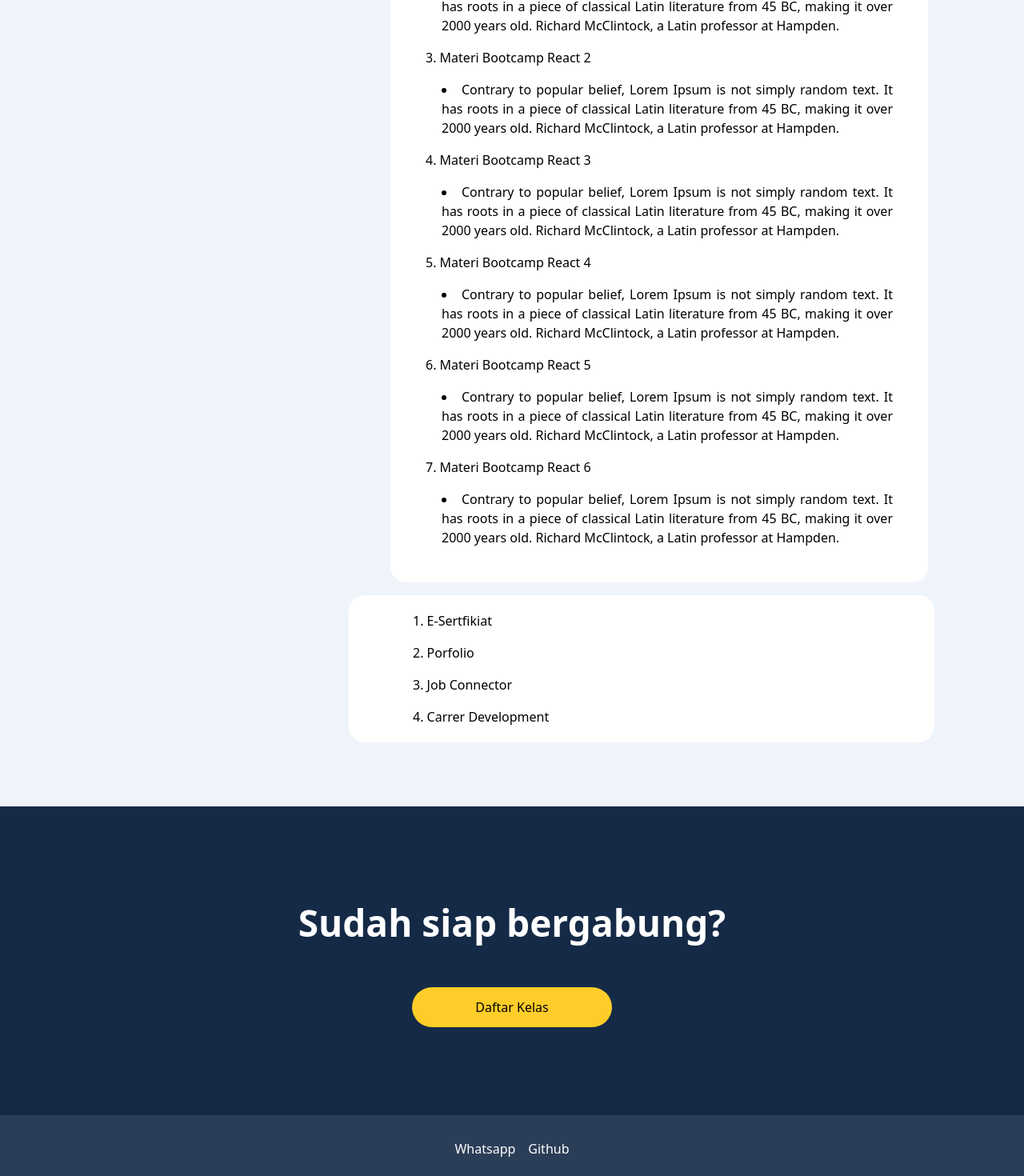
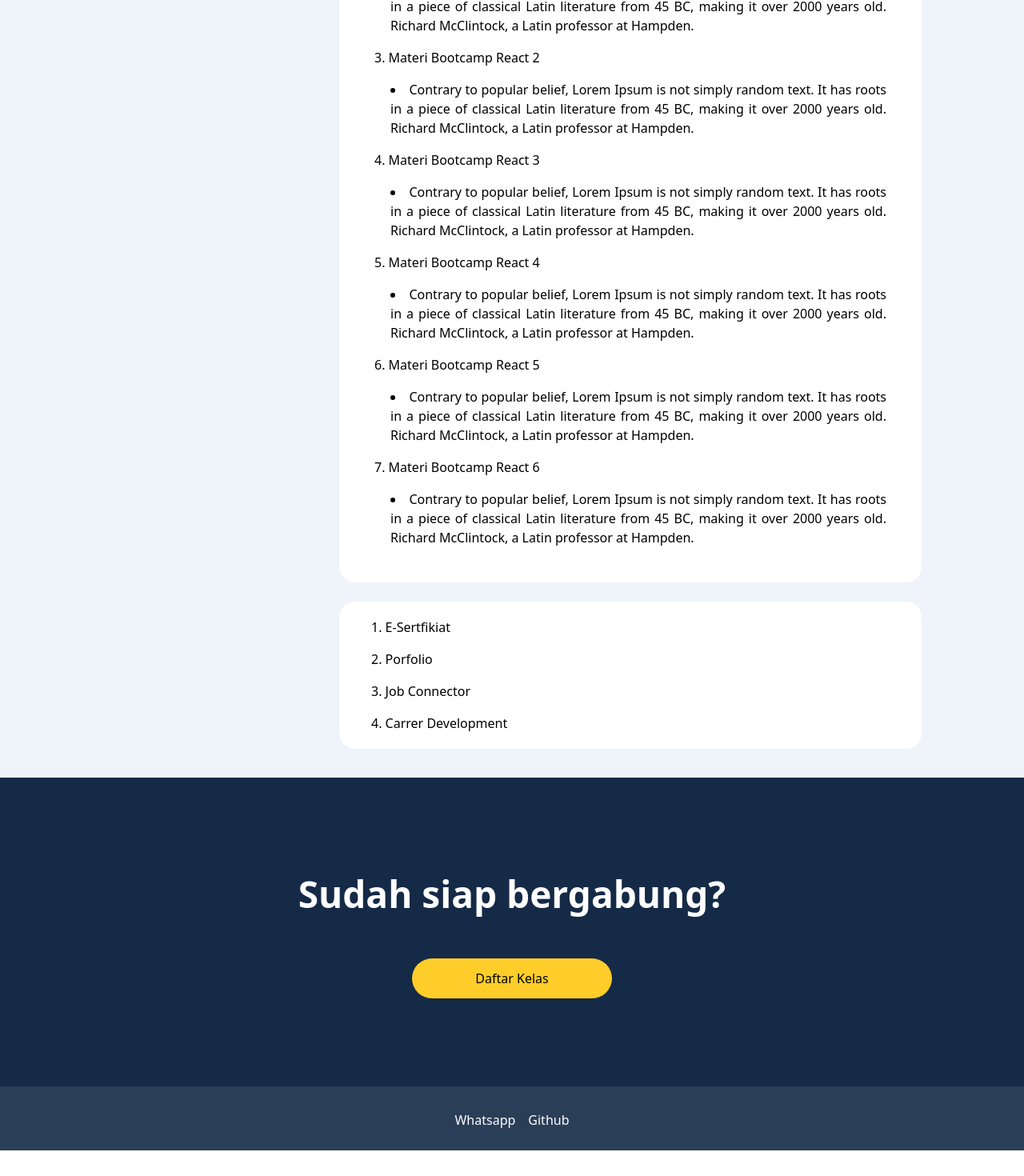
Before and after one commit to aguskrisna12/Edutech, a React (Create React App) app: page /list-materi/1 in a window 1280 px wide. Shown: the part 746-2216 px from the top of the page at 80% size. After the commit the page ends 2184 px from the top, so only its background shows below. Built offline with nearby package versions, Linux system fonts and the light colour scheme.

Commit message:
update responsive

```diff
--- a/src/Components/Bca.jsx
+++ b/src/Components/Bca.jsx
@@ -6,7 +6,7 @@ export default function Bca({handleRadioChange, selectedValue}) {
                     <img className="w-10 h-3 md:w-[72px] md:h-[21.18px]" src="https://upload.wikimedia.org/wikipedia/commons/thumb/5/5c/Bank_Central_Asia.svg/1200px-Bank_Central_Asia.svg.png" alt="img" />
                     <span className="md:pl-4 text-sm pl-4">Bank Transfer ke Rek Bank BCA</span>
                 </div>
-                <input type="radio" name="radAnswer" value='BCA' onChange={(e) => handleRadioChange(e, "https://upload.wikimedia.org/wikipedia/commons/thumb/5/5c/Bank_Central_Asia.svg/1200px-Bank_Central_Asia.svg.png")} checked={selectedValue === 'BCA'} required/>
+                <input className="md:ml-[140px]" type="radio" name="radAnswer" value='BCA' onChange={(e) => handleRadioChange(e, "https://upload.wikimedia.org/wikipedia/commons/thumb/5/5c/Bank_Central_Asia.svg/1200px-Bank_Central_Asia.svg.png")} checked={selectedValue === 'BCA'} required/>
             </div>
         </>
     )
--- a/src/Components/Bni.jsx
+++ b/src/Components/Bni.jsx
@@ -6,7 +6,7 @@ export default function Bni({handleRadioChange, selectedValue}) {
                     <img className="w-10 h-4 md:w-[72px] md:h-[21.18px]" src="https://upload.wikimedia.org/wikipedia/id/thumb/5/55/BNI_logo.svg/1200px-BNI_logo.svg.png" alt="img" />
                     <span className="md:pl-4 text-sm pl-4">Bank Transfer ke Rek Bank BNI</span>
                 </div>
-                <input type="radio" name="radAnswer" value='BNI' onChange={e => handleRadioChange(e, "https://upload.wikimedia.org/wikipedia/id/thumb/5/55/BNI_logo.svg/1200px-BNI_logo.svg.png")} checked={selectedValue === 'BNI'} required/>
+                <input className="md:ml-[140px]" type="radio" name="radAnswer" value='BNI' onChange={e => handleRadioChange(e, "https://upload.wikimedia.org/wikipedia/id/thumb/5/55/BNI_logo.svg/1200px-BNI_logo.svg.png")} checked={selectedValue === 'BNI'} required/>
             </div>
         </>
     )
--- a/src/Components/Header.jsx
+++ b/src/Components/Header.jsx
@@ -11,7 +11,7 @@ function Header() {
       ]
     return (
         <>
-            <header className="bg-[#152A46] text-white pl-[120px] pr-[70px] py-[28px] md:flex md:justify-between md:items-center">
+            <header className="bg-[#152A46] text-white md:pl-[120px] md:pr-[70px] py-[28px] md:flex md:justify-between md:items-center">
                 <Link className="flex justify-center pb-3" to={'/'}><img src="/assets/img/logo.png" className="w-[50px] h-[50px]" alt='img' /></Link>
                 <nav>
                     <ListNavigation items={navItems} />
--- a/src/Components/Mandiri.jsx
+++ b/src/Components/Mandiri.jsx
@@ -1,12 +1,12 @@
 export default function Mandiri({selectedValue, handleRadioChange}) {
     return (
         <>
-            <div className="flex justify-between items-center px-2 h-12 md:flex md:justify-between md:w-[489px] md:h-14 md:mt-3.5 rounded shadow border border-neutral-300 md:px-3">
+            <div className="flex justify-between items-center px-2 h-12 md:flex md:justify-between md:w-fit md:h-14 md:mt-3.5 rounded shadow border border-neutral-300 md:px-3">
                 <div className="flex items-center">
                     <img className="w-10 md:w-[72px] md:h-[21.18px]" src="https://upload.wikimedia.org/wikipedia/commons/thumb/a/ad/Bank_Mandiri_logo_2016.svg/2560px-Bank_Mandiri_logo_2016.svg.png" alt="img" />
                     <span className="md:pl-4 text-sm pl-4">Bank Transfer ke Rek Bank Mandiri</span>
                 </div>
-                <input type="radio" name="radAnswer" value='Mandiri' onChange={e => handleRadioChange(e, "https://upload.wikimedia.org/wikipedia/commons/thumb/a/ad/Bank_Mandiri_logo_2016.svg/2560px-Bank_Mandiri_logo_2016.svg.png")} checked={selectedValue === 'Mandiri'} required/>
+                <input className="md:ml-[140px]" type="radio" name="radAnswer" value='Mandiri' onChange={e => handleRadioChange(e, "https://upload.wikimedia.org/wikipedia/commons/thumb/a/ad/Bank_Mandiri_logo_2016.svg/2560px-Bank_Mandiri_logo_2016.svg.png")} checked={selectedValue === 'Mandiri'} required/>
             </div>
         </>
     )
--- a/src/Pages/ListCards/index.jsx
+++ b/src/Pages/ListCards/index.jsx
@@ -15,10 +15,10 @@ function ListCards() {
     return (
         <>
             <HeaderImg />
-            <div className="py-[50px] h-max gap-10 grid sm:grid-cols-1 md:grid-cols-2 lg:grid-cols-3 place-items-center bg-[#EFF4FA]">
+            <div className="py-[50px] px-[5%] h-max gap-10 grid grid-cols-1 sm:grid-cols-1 md:grid-cols-1 lg:grid-cols-3 sm:place-items-center place-items-center bg-[#EFF4FA]">
                 {entities.map((item, i) => (
-                    <section onClick={() => goTo(item.id)} key={i} className="w-[352px] cursor-pointer flex flex-wrap drop-shadow-md transition ease-in-out delay-15 hover:-translate-y-1 hover:scale-110 duration-300">
-                        <div className="bg-[#152A46] flex rounded-t-[20px] h-[128px] w-[400px]">
+                    <section onClick={() => goTo(item.id)} key={i} className="w-[90%] cursor-pointer flex flex-wrap drop-shadow-md transition ease-in-out delay-15 hover:-translate-y-1 hover:scale-110 duration-300">
+                        <div className="bg-[#152A46] flex rounded-t-[20px] h-max w-[400px]">
                             <img src="/assets/img/person.png" className="w-[75px] h-[110px] ml-[28px] mt-[16px]" alt='img' />
                             <div>
                                 <h2 className="ml-[17px] mt-[27px] text-[16px] font-semibold text-[#FFCD29]">Insentif Bootcamp</h2>
--- a/src/Pages/ListDetails/index.jsx
+++ b/src/Pages/ListDetails/index.jsx
@@ -70,8 +70,8 @@ function ListDetails() {
         </div>
         <img className="pr-[100px] hidden" src="/assets/img/header.png" alt="" />
       </div>
-      <div className="bg-[#EFF4FA]">
-        <div className="flex flex-col gap-y-7 md:gap-x-8 px-10 md:px-[120px] justify-center w-full md:flex md:flex-row md:pt-10">
+      <div className="bg-[#EFF4FA] px-[10%] grid sm:grid-cols-4 grid-cols-1 pb-9">
+        <div className="sm:col-span-1 flex flex-col justify-center w-full md:flex md:flex-row md:pt-10 mb-5">
           <div className="rounded-[20px] md:w-[350px] bg-[#FFFFFF] leading-loose h-[250px] mt-6">
             <p className="pl-[60px] pt-5">Materi</p>
             <p className="pl-[60px]">Fasilitas</p>
@@ -84,7 +84,9 @@ function ListDetails() {
               <button onClick={() => goTo(id)} class=" hover:bg-[#EBBD28] rounded-full h-[50px] w-[250px] bg-[#FFCD29]">Save Changes</button>
             </div>
           </div>
-          <div className="bg-[#FFFFFF] rounded-[20px] md:w-[900px] md:mt-6 md:ml-4 pl-11 pr-11 pb-11 pt-5">
+        </div>
+        <div className="sm:col-span-3 md:w-fit md:mt-[64px] md:ml-10">
+          <div className="bg-[#FFFFFF] rounded-[20px] pl-11 pr-11 pb-11 pt-5">
             <h2 className="text-3xl pb-3">Materi</h2>
             <ol className="space-y-4 list-decimal list-inside">
               {listMateri.map((item, i) => (
@@ -96,20 +98,20 @@ function ListDetails() {
               ))}
             </ol>
           </div>
-        </div>
-        <div className="flex justify-center md:flex md:justify-end px-10 mt-4">
-          <div className="md:mr-[6%] md:w-[61%] bg-[#FFFFFF] rounded-[20px] py-4 md:pl-11 md:pr-11 md:pb-5 md:pt-5 w-full">
-            <ol className="space-y-4 list-decimal list-inside ml-9">
-              {listFasilitas.map(item => (
-                <li>{item}</li>
-              ))}
-            </ol>
+          <div className="flex justify-center md:flex mt-6">
+            <div className=" bg-[#FFFFFF] rounded-[20px] w-full py-5">
+              <ol className="space-y-4 list-decimal list-inside ml-10">
+                {listFasilitas.map(item => (
+                  <li>{item}</li>
+                ))}
+              </ol>
+            </div>
           </div>
         </div>
-        <div className="bg-[#152A46] w-full h-[386px] mt-[80px] flex flex-col justify-center items-center">
-          <p className="text-white text-[46px] mb-[46px] text-center font-semibold">Sudah siap bergabung?</p>
-          <button onClick={() => navigate('/')} className=" rounded-full h-[50px] w-[250px] bg-[#FFCD29]">Daftar Kelas</button>
-        </div>
+      </div>
+      <div className="bg-[#152A46] w-full h-[386px] flex flex-col justify-center items-center">
+        <p className="text-white text-[46px] mb-[46px] text-center font-semibold">Sudah siap bergabung?</p>
+        <button onClick={() => navigate('/')} className="rounded-full h-[50px] w-[250px] bg-[#FFCD29]">Daftar Kelas</button>
       </div>
     </>
   )
```
Also changed, not shown: src/Pages/ListCheckout/index.jsx (+6 -6 lines), src/Pages/Payment/index.jsx (+11 -7 lines).
